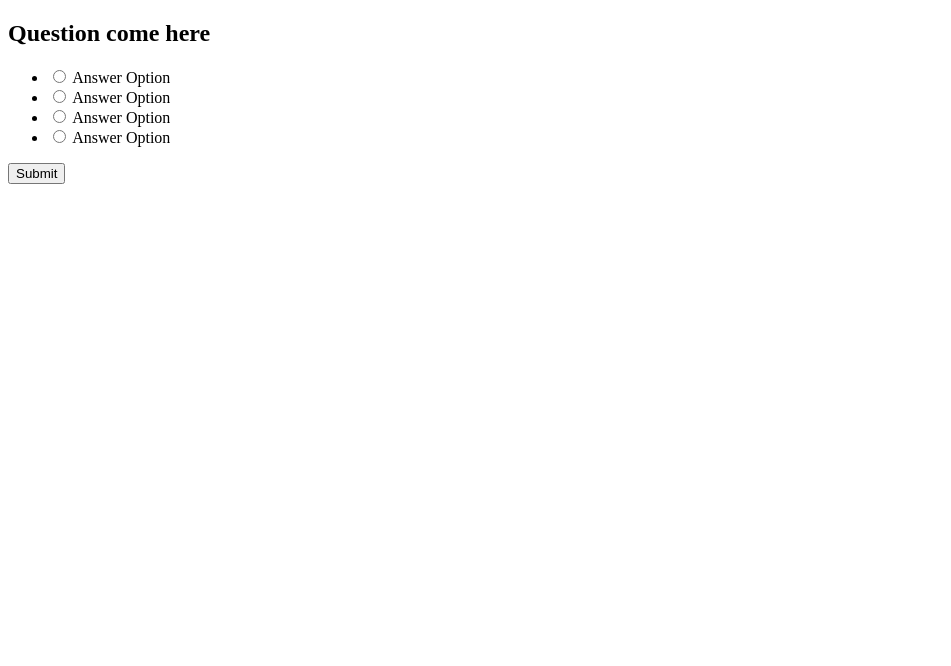
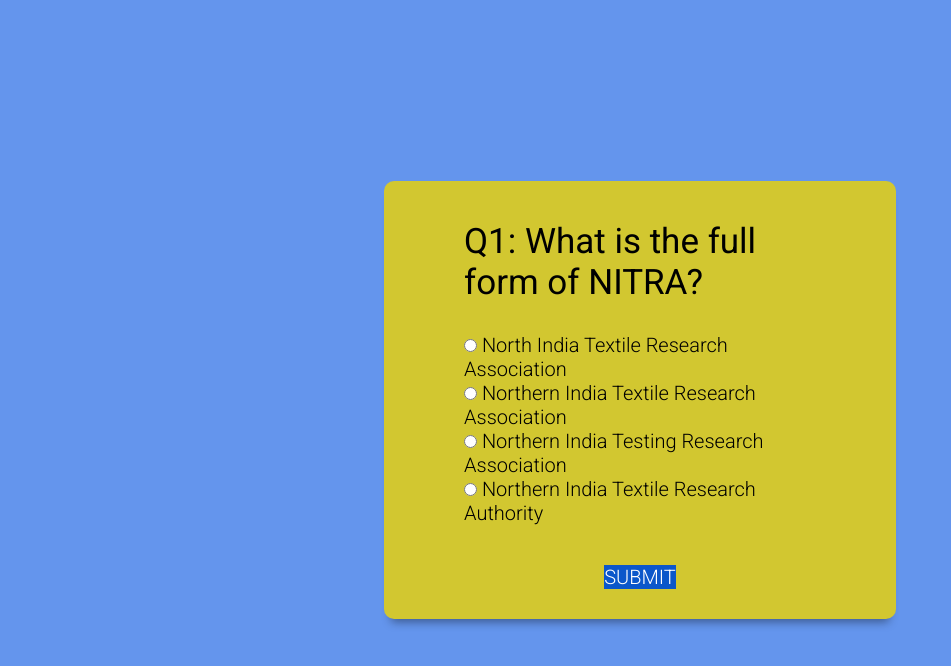
Before and after one commit to DarkM4tt/QA, a plain HTML site: page index.html in a window 1280 px wide. Shown: the whole page, without its empty margins (0-951 px from the left). Drawn offline with Linux system fonts and the light colour scheme.

Commit message:
Completed QA.

```diff
--- a/app.js
+++ b/app.js
@@ -1,31 +1,31 @@
 const quizDB = [
   {
     question: 'Q1: What is the full form of NITRA? ',
-    a: ' North India Textile Research Association',
-    b: ' Northern India Textile Research Association',
-    c: ' Northern India Testing Research Association',
-    d: ' Northern India Textile Research Authority',
+    a: 'North India Textile Research Association',
+    b: 'Northern India Textile Research Association',
+    c: 'Northern India Testing Research Association',
+    d: 'Northern India Textile Research Authority',
     ans: 'ans2',
   },
   {
-    question: 'Who is the Director Genral of NITRA? ',
+    question: 'Q2: Who is the Director Genral of NITRA?',
     a: 'ARINDAM BASU',
-    b: 'k K DEWAN',
+    b: 'K K DEWAN',
     c: 'NEERAJ AGRAWAL',
     d: 'NITIN SHARMA',
     ans: 'ans1',
   },
   {
-    question: 'Who is the Prime Minister of India? ',
+    question: 'Q3: Who is the Prime Minister of India?',
     a: 'Yogi Adityanath',
-    b: 'Narendra.Modi',
-    c: 'Mamata.Banerjee',
-    d: 'Arvind.Kejriwal',
+    b: 'Narendra Modi',
+    c: 'Mamata Banerjee',
+    d: 'Arvind Kejriwal',
     ans: 'ans2',
   },
   {
-    question: 'Who is the Chief Minister of Delhi? ',
-    a: ' Yogi Adityanath',
+    question: 'Q4: Who is the Chief Minister of Delhi?',
+    a: 'Yogi Adityanath',
     b: 'Mamata Banerjee',
     c: 'Narendra Modi',
     d: 'Arvind Kejriwal',
@@ -51,9 +51,9 @@
 
   question.innerText = questionList.question
 
-  option1.innerText = questionList.b
-  option2.innerText = questionList.a
-  option3.innerText = questionList.b
+  option1.innerText = questionList.a
+  option2.innerText = questionList.b
+  option3.innerText = questionList.c
   option4.innerText = questionList.d
 }
 
@@ -71,7 +71,7 @@
 }
 
 const deselectAll = () => {
-  answer.forEach((curAnsElem) => (curAnsElem.checked = false))
+  answers.forEach((curAnsElem) => (curAnsElem.checked = false))
 }
 
 submit.addEventListener('click', () => {
@@ -90,7 +90,8 @@
   } else {
     showScore.innerHTML = `
     <h3> You scored ${score}/${quizDB.length} </h3>
-    <button class="btn" onclick="location.reload()"> </button>
+    <button class="btn" onclick="location.reload()">Play Again</button>
     `
+    showScore.classList.remove('scoreArea')
   }
 })
--- a/index.html
+++ b/index.html
@@ -5,34 +5,34 @@
     <meta http-equiv="X-UA-Compatible" content="IE=edge" />
     <meta name="viewport" content="width=device-width, initial-scale=1.0" />
     <title>Quizz Website</title>
-    <link rel="stylesheet" href="style.css" />
+    <link rel="stylesheet" href="styles.css" />
   </head>
   <body>
     <div class="main-div">
       <div class="inner-div">
-        <h2 class="question">Question come here</h2>
+        <h2 class="question">Question comes here</h2>
         <ul>
           <li>
             <input type="radio" name="answer" id="ans1" class="answer" />
             <label for="ans1" id="option1"> Answer Option </label>
           </li>
           <li>
-            <input type="radio" name="answer" id="ans1" class="answer" />
-            <label for="ans1" id="option2"> Answer Option </label>
+            <input type="radio" name="answer" id="ans2" class="answer" />
+            <label for="ans2" id="option2"> Answer Option </label>
           </li>
           <li>
-            <input type="radio" name="answer" id="ans1" class="answer" />
-            <label for="ans1" id="option3"> Answer Option </label>
+            <input type="radio" name="answer" id="ans3" class="answer" />
+            <label for="ans3" id="option3"> Answer Option </label>
           </li>
           <li>
-            <input type="radio" name="answer" id="ans1" class="answer" />
-            <label for="ans1" id="option4"> Answer Option </label>
+            <input type="radio" name="answer" id="ans4" class="answer" />
+            <label for="ans4" id="option4"> Answer Option </label>
           </li>
         </ul>
         <button id="submit">Submit</button>
         <div id="showScore" class="scoreArea"></div>
       </div>
     </div>
-    <script src="script.js"></script>
+    <script src="app.js"></script>
   </body>
 </html>
--- a/styles.css
+++ b/styles.css
@@ -62,9 +62,14 @@
   font-size: 3rem;
   text-align: center;
 }
-#showScore.btn {
+#showScore .btn {
   margin-top: 2rem;
   background-color: aqua;
+  color: #2d3436;
+}
+#showScore .btn:hover {
+  background-color: #00b894;
+  color: #fff;
 }
 .scoreArea {
   display: none;
```
